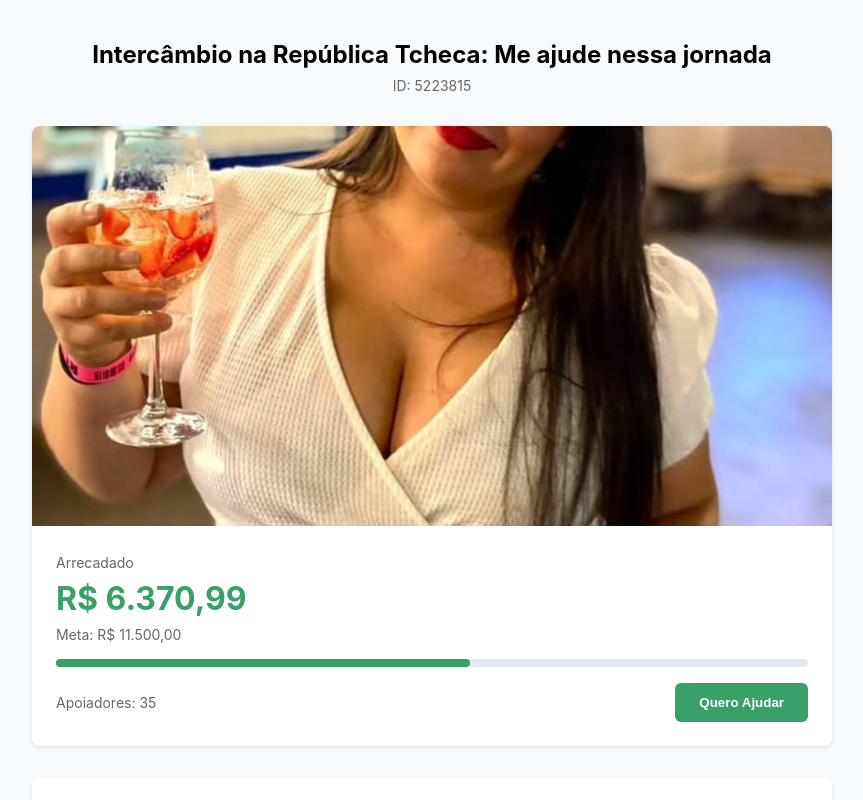
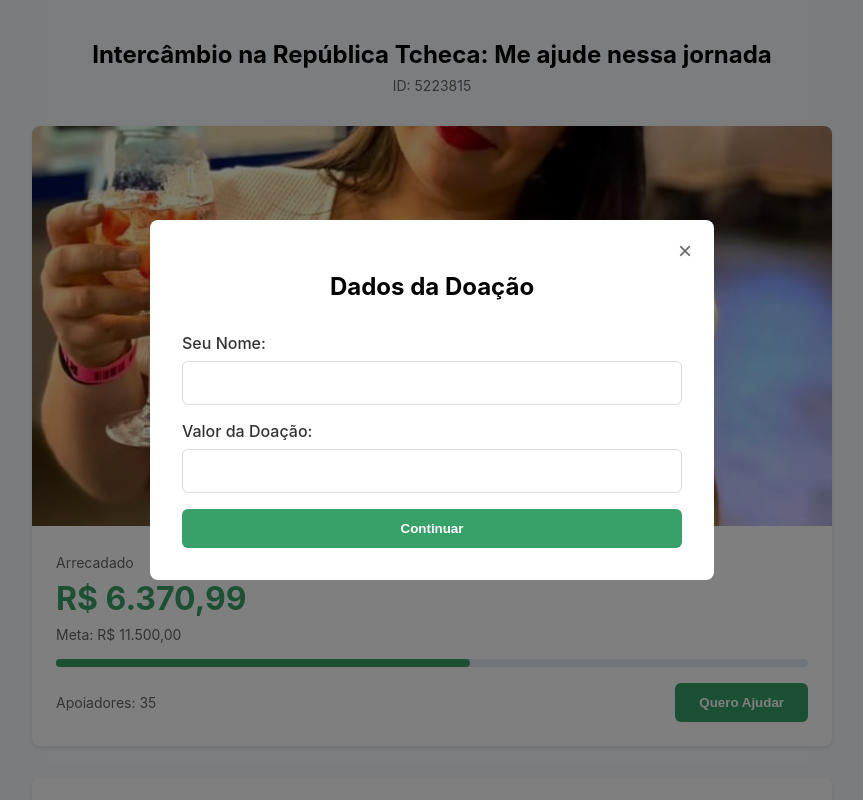
Before and after one commit to ellenri/presente_dani, a React (Vite) app: page / in a window 1280 px wide. Both pictures are taken after a click on the button "Quero Ajudar". Shown: the top 800 px of the page, without its empty margins (208-1071 px from the left). Built offline with nearby package versions, Linux system fonts and the light colour scheme; the HTML template or start-up script is replaced by a standard one.

Commit message:
adicionando modal para pagamento

```diff
--- a/src/App.tsx
+++ b/src/App.tsx
@@ -1,6 +1,23 @@
 import './styles.css'
+import { useState } from 'react'
 
 function App() {
+  const [isModalOpen, setIsModalOpen] = useState(false)
+  const [step, setStep] = useState(1)
+  const [nome, setNome] = useState('')
+  const [valor, setValor] = useState('')
+  const chavePix = '123456789' // Substitua pela sua chave PIX real
+
+  const handleSubmit = (e: React.FormEvent) => {
+    e.preventDefault()
+    setStep(2)
+  }
+
+  const copyPixKey = () => {
+    navigator.clipboard.writeText(chavePix)
+    alert('Chave PIX copiada!')
+  }
+
   return (
     <div className="container">
       {/* Cabeçalho */}
@@ -26,7 +43,7 @@ function App() {
 
           <div className="footer">
             <div className="supporters">Apoiadores: 35</div>
-            <button className="button">Quero Ajudar</button>
+            <button className="button" onClick={() => setIsModalOpen(true)}>Quero Ajudar</button>
           </div>
         </div>
       </div>
@@ -40,6 +57,58 @@ function App() {
           colaborar com qualquer valor para me ajudar a ir com o grupo. Desde já, gratidão!
         </p>
       </div>
+
+      {/* Modal */}
+      {isModalOpen && (
+        <div className="modal-overlay">
+          <div className="modal">
+            <button className="close-button" onClick={() => {
+              setIsModalOpen(false)
+              setStep(1)
+            }}>×</button>
+
+            {step === 1 ? (
+              <form onSubmit={handleSubmit} className="form">
+                <h2>Dados da Doação</h2>
+                <div className="form-group">
+                  <label htmlFor="nome">Seu Nome:</label>
+                  <input
+                    type="text"
+                    id="nome"
+                    value={nome}
+                    onChange={(e) => setNome(e.target.value)}
+                    required
+                  />
+                </div>
+                <div className="form-group">
+                  <label htmlFor="valor">Valor da Doação:</label>
+                  <input
+                    type="number"
+                    id="valor"
+                    value={valor}
+                    onChange={(e) => setValor(e.target.value)}
+                    min="1"
+                    step="0.01"
+                    required
+                  />
+                </div>
+                <button type="submit" className="button">Continuar</button>
+              </form>
+            ) : (
+              <div className="pix-container">
+                <h2>Pagamento via PIX</h2>
+                <div className="qr-code">
+                  <img src="https://api.qrserver.com/v1/create-qr-code/?size=200x200&data=00020126580014BR.GOV.BCB.PIX0136123456789520400005303986540510.005802BR5913Daniela Silva6008Brasilia62070503***6304E2CA" alt="QR Code PIX" />
+                </div>
+                <div className="pix-key">
+                  <p>Chave PIX: {chavePix}</p>
+                  <button className="button" onClick={copyPixKey}>Copiar Chave</button>
+                </div>
+              </div>
+            )}
+          </div>
+        </div>
+      )}
     </div>
   )
 }
--- a/src/styles.css
+++ b/src/styles.css
@@ -107,3 +107,95 @@ body {
   background: #f7fafc;
   font-family: -apple-system, BlinkMacSystemFont, "Segoe UI", Roboto, "Helvetica Neue", Arial, sans-serif;
 }
+
+.modal-overlay {
+  position: fixed;
+  top: 0;
+  left: 0;
+  right: 0;
+  bottom: 0;
+  background: rgba(0, 0, 0, 0.5);
+  display: flex;
+  justify-content: center;
+  align-items: center;
+  z-index: 1000;
+}
+
+.modal {
+  background: white;
+  padding: 2rem;
+  border-radius: 0.5rem;
+  width: 90%;
+  max-width: 500px;
+  position: relative;
+}
+
+.close-button {
+  position: absolute;
+  top: 1rem;
+  right: 1rem;
+  background: none;
+  border: none;
+  font-size: 1.5rem;
+  cursor: pointer;
+  color: #666;
+}
+
+.form {
+  display: flex;
+  flex-direction: column;
+  gap: 1rem;
+}
+
+.form h2 {
+  margin-bottom: 1rem;
+  text-align: center;
+}
+
+.form-group {
+  display: flex;
+  flex-direction: column;
+  gap: 0.5rem;
+}
+
+.form-group label {
+  font-weight: 500;
+  color: #333;
+}
+
+.form-group input {
+  padding: 0.75rem;
+  border: 1px solid #ddd;
+  border-radius: 0.375rem;
+  font-size: 1rem;
+}
+
+.pix-container {
+  text-align: center;
+}
+
+.pix-container h2 {
+  margin-bottom: 1.5rem;
+}
+
+.qr-code {
+  margin: 1.5rem 0;
+}
+
+.qr-code img {
+  max-width: 200px;
+  height: auto;
+}
+
+.pix-key {
+  background: #f7fafc;
+  padding: 1rem;
+  border-radius: 0.375rem;
+  margin-top: 1rem;
+}
+
+.pix-key p {
+  margin-bottom: 0.5rem;
+  font-family: monospace;
+  font-size: 1.1rem;
+}
```
